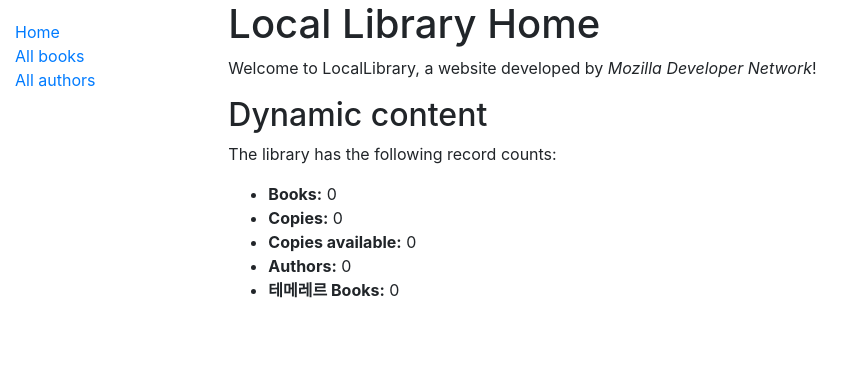
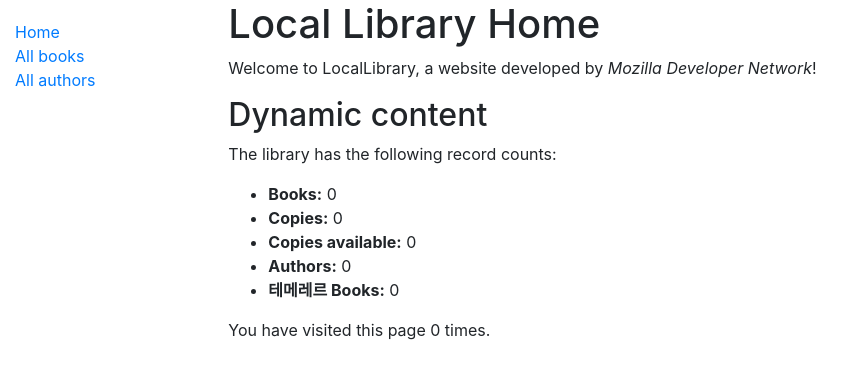
Before and after one commit to cngjsrnr/Django-Tutorial, a Django app: page /catalog/ in a window 1280 px wide. Shown: the top 379 px of the page, without its empty margins (0-864 px from the left). Run offline with Django 3.2, Linux system fonts and the light colour scheme; data that the repository does not hold is empty; some libraries are stand-ins or nearby versions.

Commit message:
Add Visit count (use Session)
7장 세션을 사용한 방문횟수 카운트

```diff
--- a/tuto/catalog/templates/index.html
+++ b/tuto/catalog/templates/index.html
@@ -15,4 +15,6 @@
     <li><strong>테메레르 Books:</strong> {{ num_filter_book }}</li>
 
   </ul>
+
+  <p>You have visited this page {{ num_visits }}{% if num_visits == 1 %} time{% else %} times{% endif %}.</p>
 {% endblock %}
--- a/tuto/catalog/views.py
+++ b/tuto/catalog/views.py
@@ -18,12 +18,17 @@ def index(request):
     # The 'all()' is implied by default.
     num_authors = Author.objects.count()
 
+    # Number of visits to this view, as counted in the session variable.
+    num_visits = request.session.get('num_visits', 0)
+    request.session['num_visits'] = num_visits + 1
+
     context = {
         'num_books': num_books,
         'num_instances': num_instances,
         'num_instances_available': num_instances_available,
         'num_authors': num_authors,
-        'num_filter_book':num_filter_books
+        'num_filter_book':num_filter_books,
+        'num_visits': num_visits,
     }
 
     # Render the HTML template index.html with the data in the context variable
```
